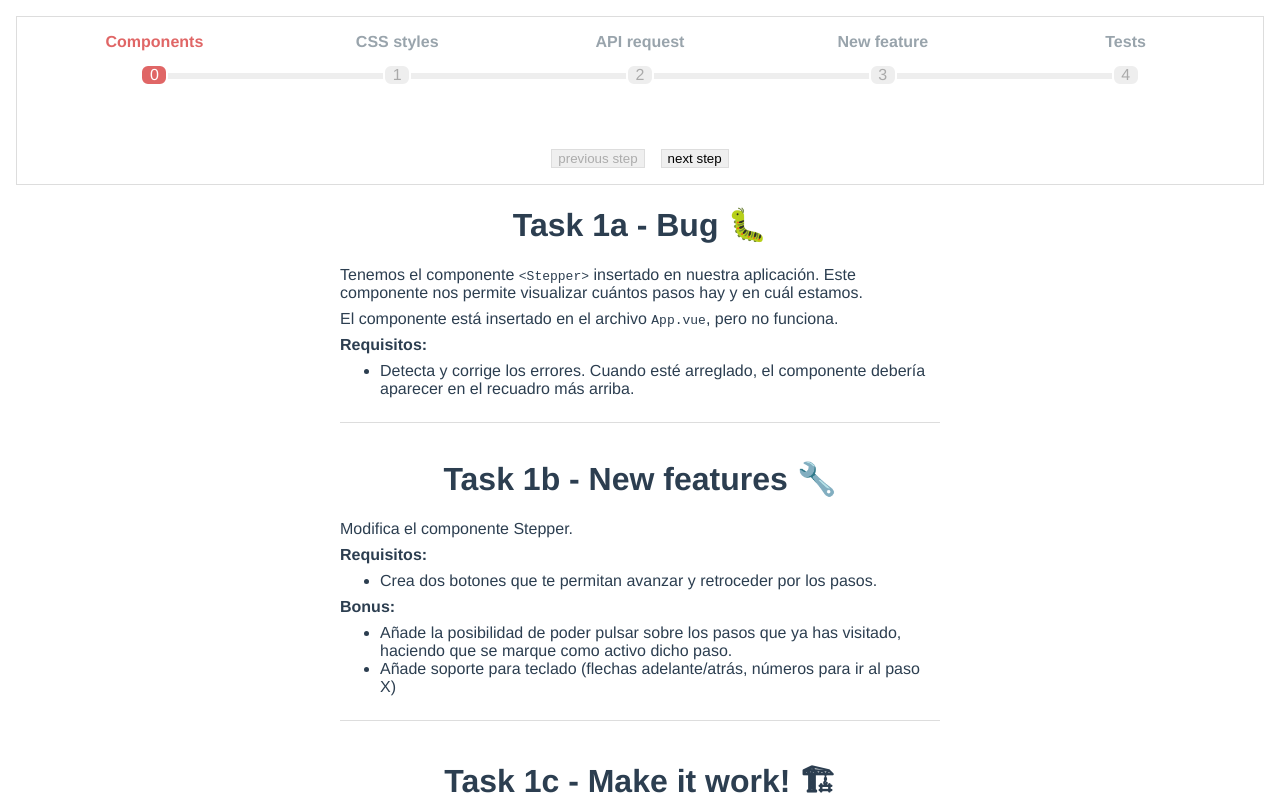
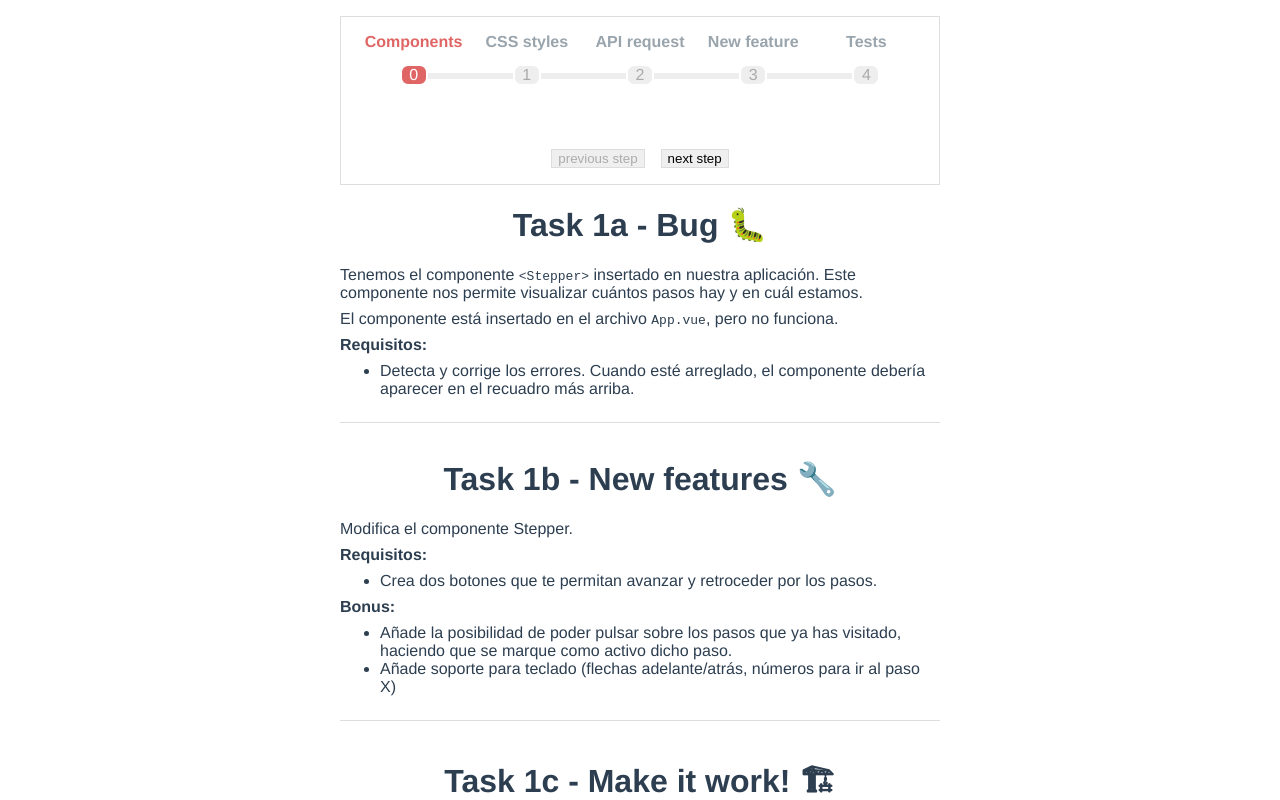
Before and after one commit to mariosanz92/pruebaTecnica, a Vue app: page / in a window 1280 px wide. Shown: the top 800 px of the page. Built offline with nearby package versions, Linux system fonts and the light colour scheme; no server answers.

Commit message:
Task 4 - A new feature // added router

```diff
--- a/src/App.vue
+++ b/src/App.vue
@@ -1,145 +1,5 @@
 <template>
   <div id="app">
-    <stepper :steps="steps" :currentStep="currentStep" :setStep="setStep" labelPosition="top" />
-    <step-one v-if="currentStep == 0" />
-    <step-two v-if="currentStep == 1" />
-    <step-three v-if="currentStep == 2" />
-    <step-four v-if="currentStep == 3" />
-    <step-five v-if="currentStep == 4" />
+    <router-view></router-view>
   </div>
 </template>
-
-<script>
-import Stepper from "@/components/Stepper";
-import StepOne from "@/components/StepOne";
-import StepTwo from "@/components/StepTwo";
-import StepThree from "@/components/StepThree";
-import StepFour from "@/components/StepFour";
-import StepFive from "@/components/StepFive";
-import Order from "@/services/order";
-
-export default {
-  name: "app",
-
-  components: {
-    Stepper,
-    StepOne,
-    StepTwo,
-    StepThree,
-    StepFour,
-    StepFive
-  },
-  methods: {
-    setStep(step) {
-      this.currentStep = step;
-    },
-
-    async getOrders() {
-      const service = new Order();
-      const orders = service.getOrders();
-      console.log(await orders)
-    }
-  },
-
-  data() {
-    return {
-      steps: [
-        { name: "Components" },
-        { name: "CSS styles" },
-        { name: "API request" },
-        { name: "New feature" },
-        { name: "Tests" }
-      ],
-      currentStep: 0
-    };
-  },
-
-  mounted() {
-    this.getOrders();
-  }
-};
-</script>
-
-<style lang="scss">
-body {
-  margin: 0;
-}
-#app {
-  font-family: "Avenir", Helvetica, Arial, sans-serif;
-  -webkit-font-smoothing: antialiased;
-  -moz-osx-font-smoothing: grayscale;
-  text-align: center;
-  color: #2c3e50;
-  display: flex;
-  align-items: center;
-  flex-direction: column;
-  margin-bottom: 4rem;
-  padding: 1rem;
-}
-
-.step {
-  display: flex;
-  justify-content: center;
-  flex-direction: column;
-  align-items: center;
-  max-width: 600px;
-}
-.links {
-  margin-bottom: 2rem;
-  margin-top: 1rem;
-}
-hr {
-  width: 100%;
-  margin-top: 4rem;
-  margin-bottom: 2rem;
-}
-
-p {
-  width: 100%;
-  text-align: left;
-  margin: 0.5rem 0;
-}
-img {
-  width: 100%;
-  border: 1px solid black;
-  margin-top: 1rem;
-}
-.code {
-  text-align: left;
-  font-family: monospace;
-  background-color: rgb(225, 225, 225);
-  padding: 1rem;
-  border-radius: 4px;
-  margin: 1rem auto;
-  width: fit-content;
-}
-.doc-box {
-  border: 1px solid #ddd;
-  padding: 1rem;
-  background-color: #efefef;
-  margin: 2rem 0;
-}
-.exercise {
-  padding-bottom: 1rem;
-  margin-bottom: 1rem;
-  border-bottom: 1px solid #ddd;
-
-  ul,
-  ol {
-    margin: 0.5em 0;
-    text-align: left;
-  }
-}
-
-.exercise-solution {
-  margin-top: 2rem;
-  margin-bottom: 2rem;
-}
-
-.info {
-  margin-top: 1rem;
-  border: 1px solid #ddd;
-  padding: 0.5rem 1rem;
-  background-color: #efefef;
-}
-</style>
--- /dev/null
+++ b/src/components/Home.vue
@@ -0,0 +1,184 @@
+<template>
+  <div id="home">
+    <stepper
+      :steps="steps"
+      :currentStep="currentStep"
+      :goToPreviousStep="goToPreviousStep"
+      :nextStep="nextStep"
+      :prevStep="prevStep"
+      labelPosition="top"
+    />
+    <step-one v-if="currentStep == 0" />
+    <step-two v-if="currentStep == 1" />
+    <step-three v-if="currentStep == 2" />
+    <step-four v-if="currentStep == 3" />
+    <step-five v-if="currentStep == 4" />
+  </div>
+</template>
+<script>
+import Stepper from "./Stepper";
+import StepOne from "./StepOne";
+import StepTwo from "./StepTwo";
+import StepThree from "./StepThree";
+import StepFour from "./StepFour";
+import StepFive from "./StepFive";
+import Order from "../services/order"
+
+export default {
+  name: "home",
+
+  components: {
+    Stepper,
+    StepOne,
+    StepTwo,
+    StepThree,
+    StepFour,
+    StepFive
+  },
+
+  methods: {
+    setStep(step) {
+      this.currentStep = step;
+    },
+
+    async getOrders() {
+      const service = new Order();
+      const orders = service.getOrders();
+      console.log(await orders);
+    },
+
+    nextStep() {
+      if (this.currentStep < 4) {
+        const nextStep = this.currentStep + 1;
+        this.setStep(nextStep);
+      }
+    },
+
+    prevStep() {
+      if (this.currentStep > 0) {
+        const prevStep = this.currentStep - 1;
+        this.setStep(prevStep);
+      }
+    },
+
+    goToPreviousStep(step) {
+      if (step < this.currentStep) {
+        this.setStep(step);
+      }
+    },
+
+    handleKeyPress() {
+      window.addEventListener("keyup", event => {
+        if (event.keyCode == 39) {
+          this.nextStep();
+        }
+        if (event.keyCode == 37) {
+          this.prevStep();
+        }
+      }) //charla demi contextos JS
+    }
+  },
+
+  data() {
+    return {
+      steps: [
+        { name: "Components" },
+        { name: "CSS styles" },
+        { name: "API request" },
+        { name: "New feature" },
+        { name: "Tests" }
+      ],
+      currentStep: 0
+    };
+  },
+
+  mounted() {
+    this.getOrders();
+    this.handleKeyPress();
+  }
+};
+</script>
+
+<style lang="scss">
+body {
+  margin: 0;
+}
+#app {
+  font-family: "Avenir", Helvetica, Arial, sans-serif;
+  -webkit-font-smoothing: antialiased;
+  -moz-osx-font-smoothing: grayscale;
+  text-align: center;
+  color: #2c3e50;
+  display: flex;
+  align-items: center;
+  flex-direction: column;
+  margin-bottom: 4rem;
+  padding: 1rem;
+}
+
+.step {
+  display: flex;
+  justify-content: center;
+  flex-direction: column;
+  align-items: center;
+  max-width: 600px;
+}
+.links {
+  margin-bottom: 2rem;
+  margin-top: 1rem;
+}
+hr {
+  width: 100%;
+  margin-top: 4rem;
+  margin-bottom: 2rem;
+}
+
+p {
+  width: 100%;
+  text-align: left;
+  margin: 0.5rem 0;
+}
+img {
+  width: 100%;
+  border: 1px solid black;
+  margin-top: 1rem;
+}
+.code {
+  text-align: left;
+  font-family: monospace;
+  background-color: rgb(225, 225, 225);
+  padding: 1rem;
+  border-radius: 4px;
+  margin: 1rem auto;
+  width: fit-content;
+}
+.doc-box {
+  border: 1px solid #ddd;
+  padding: 1rem;
+  background-color: #efefef;
+  margin: 2rem 0;
+}
+.exercise {
+  padding-bottom: 1rem;
+  margin-bottom: 1rem;
+  border-bottom: 1px solid #ddd;
+
+  ul,
+  ol {
+    margin: 0.5em 0;
+    text-align: left;
+  }
+}
+
+.exercise-solution {
+  margin-top: 2rem;
+  margin-bottom: 2rem;
+}
+
+.info {
+  margin-top: 1rem;
+  border: 1px solid #ddd;
+  padding: 0.5rem 1rem;
+  background-color: #efefef;
+}
+</style>
--- /dev/null
+++ b/src/components/Orders.vue
@@ -0,0 +1,16 @@
+<template>
+  <div class="orders">
+    <h1>Informaci</h1>
+  </div>
+</template>
+
+<script>
+  export default {
+    name: 'Orders',
+    data () {
+      return {
+        msg: 'Welcome to Crypto Info'
+      }
+    }
+  }
+</script>
--- a/src/components/Stepper.vue
+++ b/src/components/Stepper.vue
@@ -15,11 +15,11 @@
                     'step-label--bottom': labelPosition === 'bottom',
                     'step-label--top': labelPosition === 'top'}"
         >{{ step.name }}</span>
-        <span @click="goToStep(stepIndex)" class="step-dot">{{ stepIndex }}</span>
+        <span @click="goToPreviousStep(stepIndex)" class="step-dot">{{ stepIndex }}</span>
       </li>
     </ol>
-    <button class="step-button" @click="prevStep" :disabled="disablePrevButton">previous step</button>
-    <button class="step-button" @click="nextStep" :disabled="disableNextButton">next step</button>
+    <button class="step-button"  @click="prevStep" :disabled="disablePrevButton">previous step</button>
+    <button class="step-button"  @click="nextStep" :disabled="disableNextButton">next step</button>
   </div>
 </template>
 
@@ -36,30 +36,18 @@ export default {
       type: Array,
       required: true
     },
-    setStep: {
+    nextStep: {
+      type: Function
+    },
+    goToPreviousStep: {
+      type: Function
+    },
+    prevStep: {
       type: Function
     },
     labelPosition: {
       type: String, //TODO: mirar como tipar esto para que sea bottom o top
       default: "bottom"
-    }
-  },
-
-  methods: {
-    nextStep() {
-      const nextStep = this.currentStep + 1;
-      this.setStep(nextStep);
-    },
-
-    prevStep() {
-      const prevStep = this.currentStep - 1;
-      this.setStep(prevStep);
-    },
-
-    goToStep(step) {
-      if (step < this.currentStep) {
-        this.setStep(step);
-      }
     }
   },
 
--- a/src/main.js
+++ b/src/main.js
@@ -5,6 +5,7 @@ import store from './store'
 
 Vue.config.productionTip = false
 
+
 new Vue({
   router,
   store,
--- a/src/router.js
+++ b/src/router.js
@@ -1,6 +1,7 @@
 import Vue from 'vue'
 import Router from 'vue-router'
-import App from './App'
+import Home from '@/components/Home'
+import Orders from '@/components/Orders'
 
 Vue.use(Router)
 
@@ -9,9 +10,15 @@ export default new Router({
   base: process.env.BASE_URL,
   routes: [
     {
+      path: '/orders',
+      name: 'Orders',
+      component: Orders
+    },
+    {
       path: '/',
       name: 'home',
-      component: App
-    }
+      component: Home
+    },
+
   ]
 })
```
